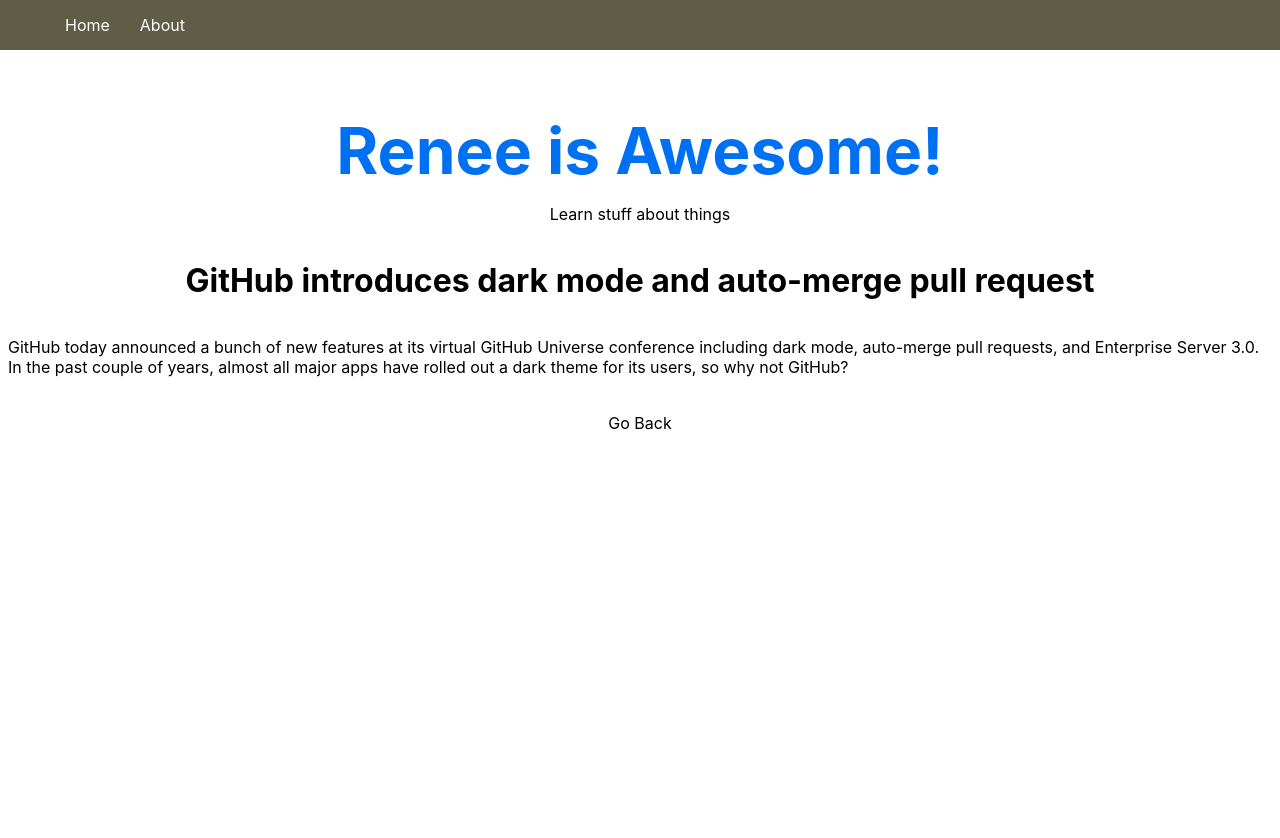
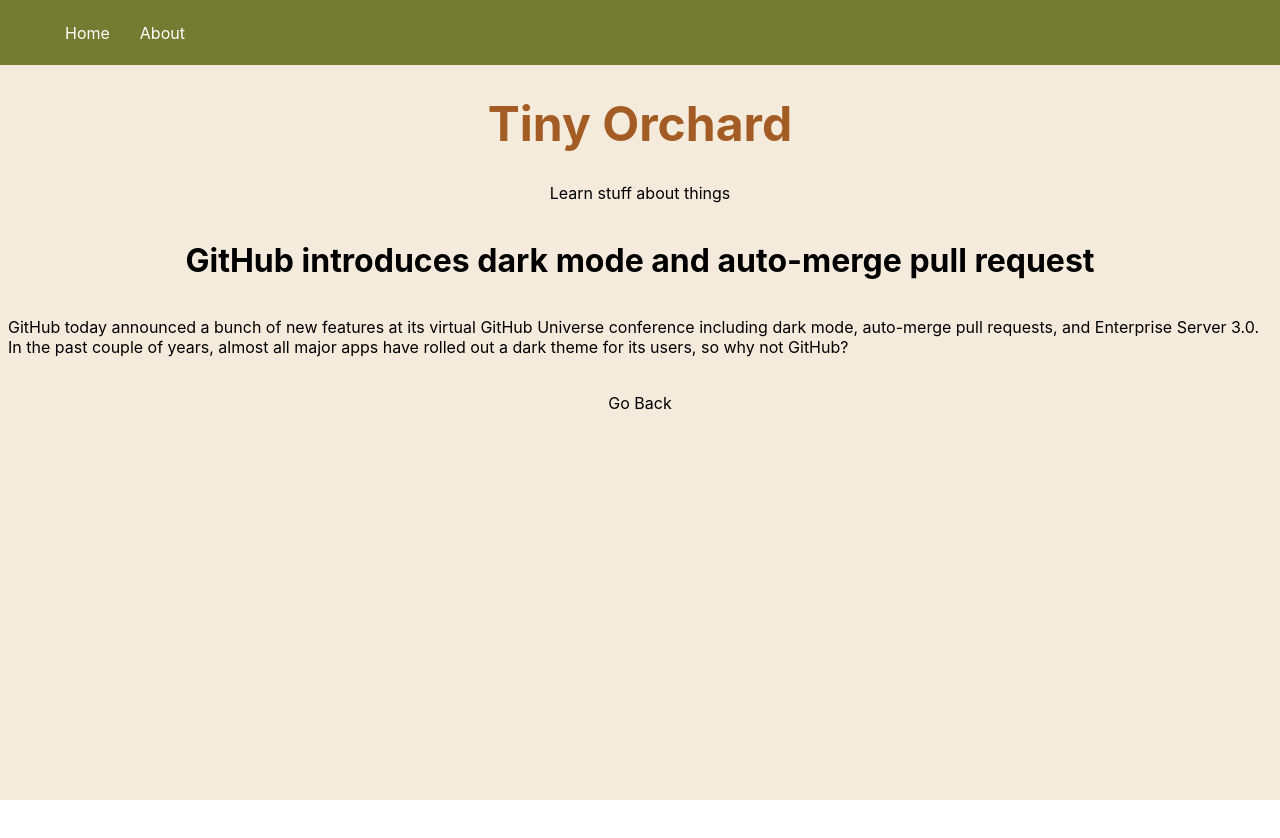
Before and after one commit to OldTubby/tiny-orchard, a Next.js app: page /article/1 in a window 1280 px wide. Shown: the top 838 px of the page. After the commit the page ends 800 px from the top, so only its background shows below. Built offline with nearby package versions, Linux system fonts and the light colour scheme.

Commit message:
Tweaked some css

```diff
--- a/components/Header .js
+++ b/components/Header .js
@@ -4,7 +4,7 @@
   return (
     <div>
       <h1 className={headerStyles.title}>
-        <span>Renee is Awesome!</span>
+        <span className='tinyOrchard'>Tiny Orchard</span>
       </h1>
       <p className={headerStyles.description}>Learn stuff about things</p>
     </div>
--- a/components/Layout.js
+++ b/components/Layout.js
@@ -1,4 +1,5 @@
 import Meta from './Meta';
+import Link from 'next/link';
 import Header from './Header ';
 import Nav from './Nav';
 import styles from '../styles/Layout.module.css';
--- a/styles/Article.module.css
+++ b/styles/Article.module.css
@@ -21,8 +21,8 @@
 .card:hover,
 .card:focus,
 .card:active {
-  color: #0070f3;
-  border-color: #0070f3;
+  color: #978c80;
+  border-color: #978c80;
 }
 
 .card h2 {
--- a/styles/Header.module.css
+++ b/styles/Header.module.css
@@ -1,6 +1,6 @@
 .title a,
 .title span {
-  color: #0070f3;
+  color: #a35c23;
   text-decoration: none;
 }
 
@@ -11,9 +11,9 @@
 }
 
 .title {
-  margin: 0;
+  margin: 2rem;
   line-height: 1.15;
-  font-size: 4rem;
+  font-size: 3rem;
 }
 
 .title,
--- a/styles/Layout.module.css
+++ b/styles/Layout.module.css
@@ -5,6 +5,7 @@
   flex-direction: column;
   justify-content: flex-start;
   align-items: center;
+  background-color: #f5ebdc;
 }
 
 .main {
--- a/styles/Nav.module.css
+++ b/styles/Nav.module.css
@@ -1,11 +1,14 @@
 .nav {
-  height: 50px;
+  height: 65px;
   padding: 10px;
-  background: #605d47;
+  background: #747c32;
   color: #fff;
   display: flex;
   align-items: center;
   justify-content: flex-start;
+  position: fixed;
+  top: 0;
+  width: 100%;
 }
 
 .nav ul {
```
